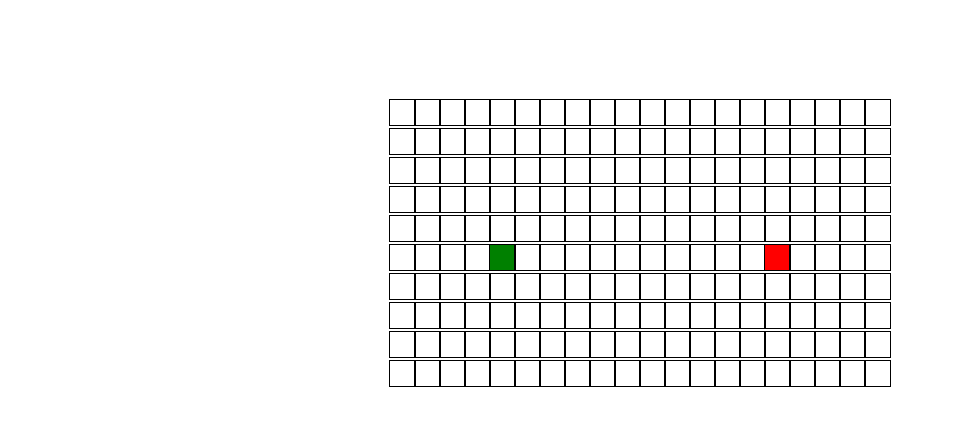
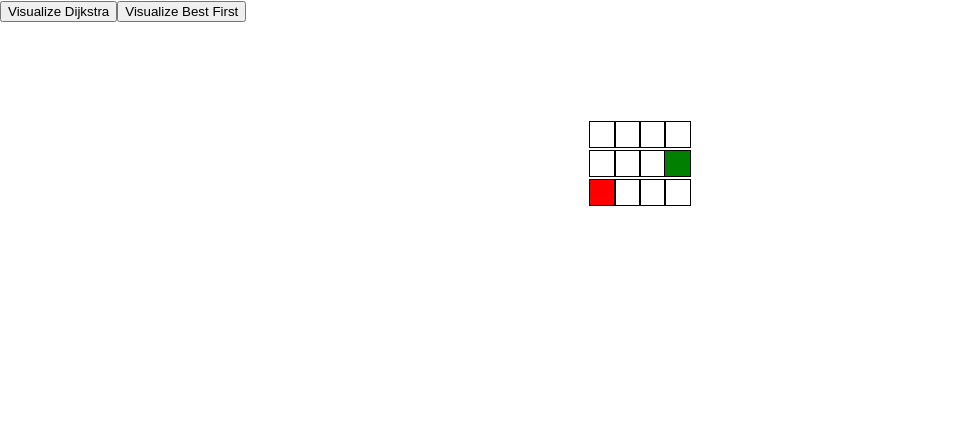
Before and after one commit to Marcin-99/path-finding, a React (Create React App) app in the folder path_finding_react/: page / in a window 1280 px wide. Shown: the top 426 px of the page, without its empty margins (0-954 px from the left). Built offline with nearby package versions, Linux system fonts and the light colour scheme.

Commit message:
Implemented dijkstra path finding algorithm.

```diff
--- a/path_finding_react/src/ProjectVisualizer/Node/Node.css
+++ b/path_finding_react/src/ProjectVisualizer/Node/Node.css
@@ -13,3 +13,11 @@
 .node-start {
 	background-color: green;
 }
+
+.node-visited {
+	background-color: blue;
+}
+
+.node-shortest-path {
+	background-color: yellow;
+}
--- a/path_finding_react/src/ProjectVisualizer/Node/Node.js
+++ b/path_finding_react/src/ProjectVisualizer/Node/Node.js
@@ -4,14 +4,25 @@ import './Node.css';
 
 export default class Node extends React.Component {
   render() {
-  	const {isFinish, isStart, test} = this.props;
+  	const {
+	    column,
+	    row,
+	    isFinish,
+	    isStart,
+	    isWall,
+	    isVisited
+    } = this.props;
 
   	const className = isFinish ? 'node-finish' :
   		 		      isStart ? 'node-start' :
+  		 		      isVisited ? 'node-visited' :
   		 		      '';
 
     return (
-      <div className={ 'node ' + className }></div>
+      <div
+      	id={ 'node-' + row + '-' + column }
+      	className={ 'node ' + className }>
+      </div>
     );
   }
 }
--- a/path_finding_react/src/ProjectVisualizer/Visualizer.css
+++ b/path_finding_react/src/ProjectVisualizer/Visualizer.css
@@ -1,6 +1,6 @@
 .grid {
 	margin-top: 100px;
-	width: 500px;
+	width: 100px;
 	margin-left: auto;
 	margin-right: auto;
 	color: black;
--- a/path_finding_react/src/ProjectVisualizer/Visualizer.js
+++ b/path_finding_react/src/ProjectVisualizer/Visualizer.js
@@ -1,6 +1,16 @@
 import React from 'react';
 import Node from './Node/Node';
 import './Visualizer.css';
+import {dijkstra, getNodesInShortestPathOrder} from '../utilities/dijkstra-path-finding-algorithm';
+import {bestFirst} from '../utilities/best-first-search-algorithm';
+
+
+const START_NODE_ROW = 1;
+const START_NODE_COL = 3;
+
+const FINISH_NODE_ROW = 2;
+const FINISH_NODE_COL = 0;
+
 
 
 class Visualizer extends React.Component {
@@ -11,14 +21,18 @@ class Visualizer extends React.Component {
 
 	componentDidMount() {
 		const nodes = [];
-		for (let row = 0; row < 10; row++) {
+		for (let row = 0; row < 3; row++) {
 			const currentRow = [];
-			for (let column = 0; column < 20; column++) {
+			for (let column = 0; column < 4; column++) {
 				const currentNode = {
 					column,
 					row,
-					isStart: row == 5 && column == 4,
-					isFinish: row == 5 && column == 15,
+					isStart: row == START_NODE_ROW && column == START_NODE_COL,
+					isFinish: row == FINISH_NODE_ROW && column == FINISH_NODE_COL,
+					distance: Infinity,
+					isVisited: false,
+					isWall: false,
+					previousNode: null,
 				};
 				currentRow.push(currentNode);
 			}
@@ -27,20 +41,75 @@ class Visualizer extends React.Component {
 		this.setState({nodes});
 	}
 
+
+	animateAlgorithm(visitedNodesInOrder, nodesInShortestPathOrder) {
+		for (let i = 0; i <= visitedNodesInOrder.length; i++) {
+      		if (i === visitedNodesInOrder.length) {
+        	setTimeout(() => {
+          		this.animateShortestPath(nodesInShortestPathOrder);
+        	}, 10 * i);
+        	return;
+      		}
+	      	setTimeout(() => {
+	        	const node = visitedNodesInOrder[i];
+	        	document.getElementById('node-' + node.row + '-' + node.column).className = 'node node-visited';
+	      	}, 10 * i);
+    	}
+	}
+
+
+	visualizeAlgorithm() {
+	    const {nodes} = this.state;
+	    const startNode = nodes[START_NODE_ROW][START_NODE_COL];
+	    const finishNode = nodes[FINISH_NODE_ROW][FINISH_NODE_COL];
+	    const visitedNodesInOrder = dijkstra(nodes, startNode, finishNode);
+	    const nodesInShortestPathOrder = getNodesInShortestPathOrder(finishNode);
+	    this.animateAlgorithm(visitedNodesInOrder, nodesInShortestPathOrder);
+  	}
+
+
+  	animateShortestPath(nodesInShortestPathOrder) {
+	    for (let i = 0; i < nodesInShortestPathOrder.length; i++) {
+	      	setTimeout(() => {
+	        const node = nodesInShortestPathOrder[i];
+	        document.getElementById('node-' + node.row + '-' + node.column).className = 'node node-shortest-path';
+	      	}, 50 * i);
+	    }
+  	}
+
+  	//////////////////////////////////////////////////////////////////////////////////////////////////////////////////////////////////////////////////
+
+
+  	visualizeBestFirst() {
+  		const {nodes} = this.state;
+  		const startNode = nodes[START_NODE_ROW][START_NODE_COL];
+  		const finishNode = nodes[FINISH_NODE_ROW][FINISH_NODE_COL];
+  		const visitedNodesInOrder = bestFirst(nodes, startNode, finishNode);
+  	}
+
+
 	render() {
 	  return (
+	  	<div>
+		  	<button onClick={ () => this.visualizeAlgorithm() }>
+		  		Visualize Dijkstra
+		  	</button>
+		  	<button onClick={ () => this.visualizeBestFirst() }>
+		  		Visualize Best First
+		  	</button>
 		    <div className="grid">
 		      {this.state.nodes.map((row, rowId) => {
 		      	return <div key={ rowId }>
 		      		{row.map((node, nodeId) => {
-	      			const {isStart, isFinish} = node;
+		      			const {row, column, isFinish, isStart, isWall, isVisited} = node;
 		      			return (
-	      				<Node key={ nodeId } isStart={ isStart } isFinish={ isFinish } test={ 'foo' } test={ 'kappa' } />
+		      				<Node key={ nodeId } column={ column } row={ row } isStart={ isStart } isFinish={ isFinish } isVisited={ isVisited } isWall={ isWall } />
 		      			)
 		      		}
 		      		)}
 		      	</div>
 		      })}
+		    </div>
 	    </div>
 	  );
 	 }
--- /dev/null
+++ b/path_finding_react/src/utilities/dijkstra-path-finding-algorithm.js
@@ -0,0 +1,71 @@
+// Performs Dijkstra's algorithm; returns *all* nodes in the order
+// in which they were visited. Also makes nodes point back to their
+// previous node, effectively allowing us to compute the shortest path
+// by backtracking from the finish node.
+export function dijkstra(grid, startNode, finishNode) {
+  const visitedNodesInOrder = [];
+  startNode.distance = 0;
+  const unvisitedNodes = getAllNodes(grid);
+  while (!!unvisitedNodes.length) {
+    sortNodesByDistance(unvisitedNodes);
+    const closestNode = unvisitedNodes.shift();
+    // If we encounter a wall, we skip it.
+    if (closestNode.isWall) continue;
+    // If the closest node is at a distance of infinity,
+    // we must be trapped and should therefore stop.
+    if (closestNode.distance === Infinity) return visitedNodesInOrder;
+    closestNode.isVisited = true;
+    visitedNodesInOrder.push(closestNode);
+    if (closestNode === finishNode) return visitedNodesInOrder;
+    updateUnvisitedNeighbors(closestNode, grid);
+  }
+}
+
+
+function sortNodesByDistance(unvisitedNodes) {
+  unvisitedNodes.sort((nodeA, nodeB) => nodeA.distance - nodeB.distance);
+}
+
+
+function updateUnvisitedNeighbors(node, grid) {
+  const unvisitedNeighbors = getUnvisitedNeighbors(node, grid);
+  for (const neighbor of unvisitedNeighbors) {
+    neighbor.distance = node.distance + 1;
+    neighbor.previousNode = node;
+  }
+}
+
+
+function getUnvisitedNeighbors(node, grid) {
+  const neighbors = [];
+  const {column, row} = node;
+  if (row > 0) neighbors.push(grid[row - 1][column]);
+  if (row < grid.length - 1) neighbors.push(grid[row + 1][column]);
+  if (column > 0) neighbors.push(grid[row][column - 1]);
+  if (column < grid[0].length - 1) neighbors.push(grid[row][column + 1]);
+  return neighbors.filter(neighbor => !neighbor.isVisited);
+}
+
+
+function getAllNodes(grid) {
+  const nodes = [];
+  for (const row of grid) {
+    for (const node of row) {
+      nodes.push(node);
+    }
+  }
+  return nodes;
+}
+
+
+// Backtracks from the finishNode to find the shortest path.
+// Only works when called *after* the dijkstra method above.
+export function getNodesInShortestPathOrder(finishNode) {
+  const nodesInShortestPathOrder = [];
+  let currentNode = finishNode;
+  while (currentNode !== null) {
+    nodesInShortestPathOrder.unshift(currentNode);
+    currentNode = currentNode.previousNode;
+  }
+  return nodesInShortestPathOrder;
+}
```
Lines whose indentation alone changed are shown as unchanged.
